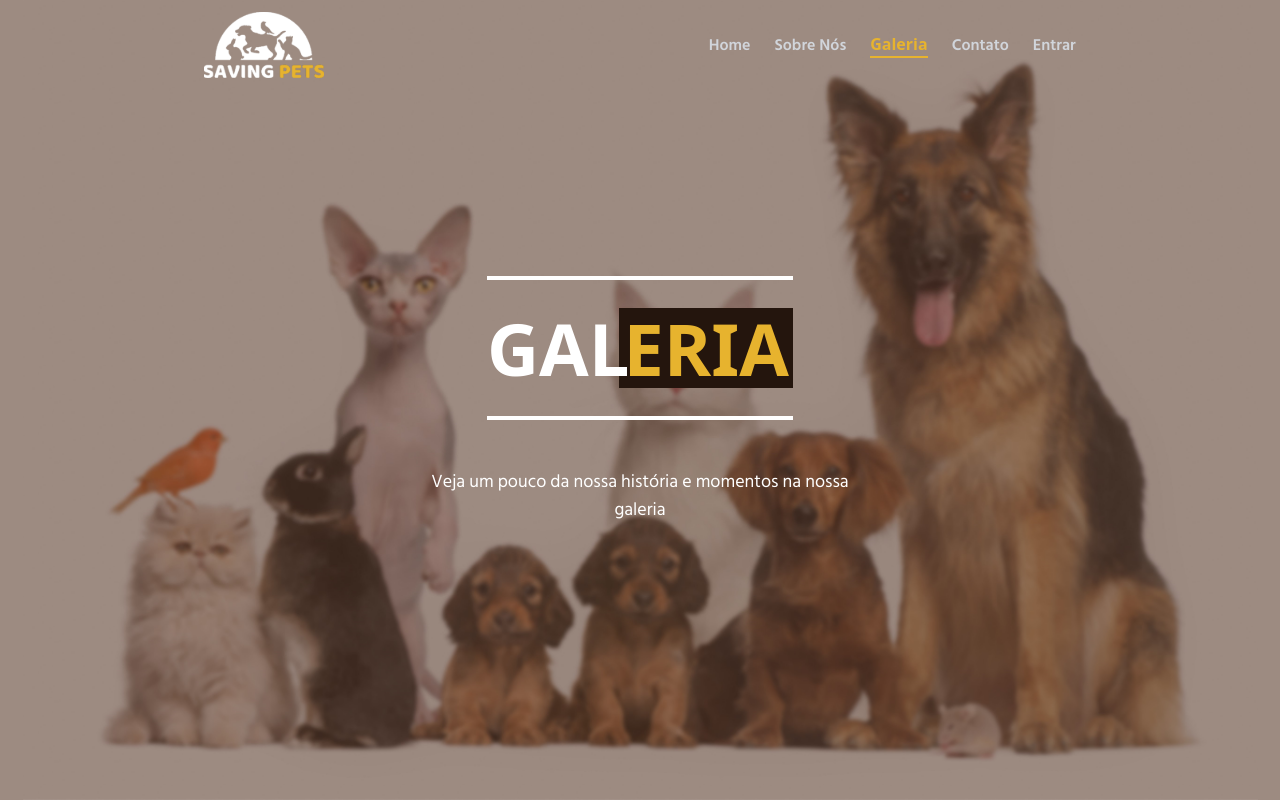
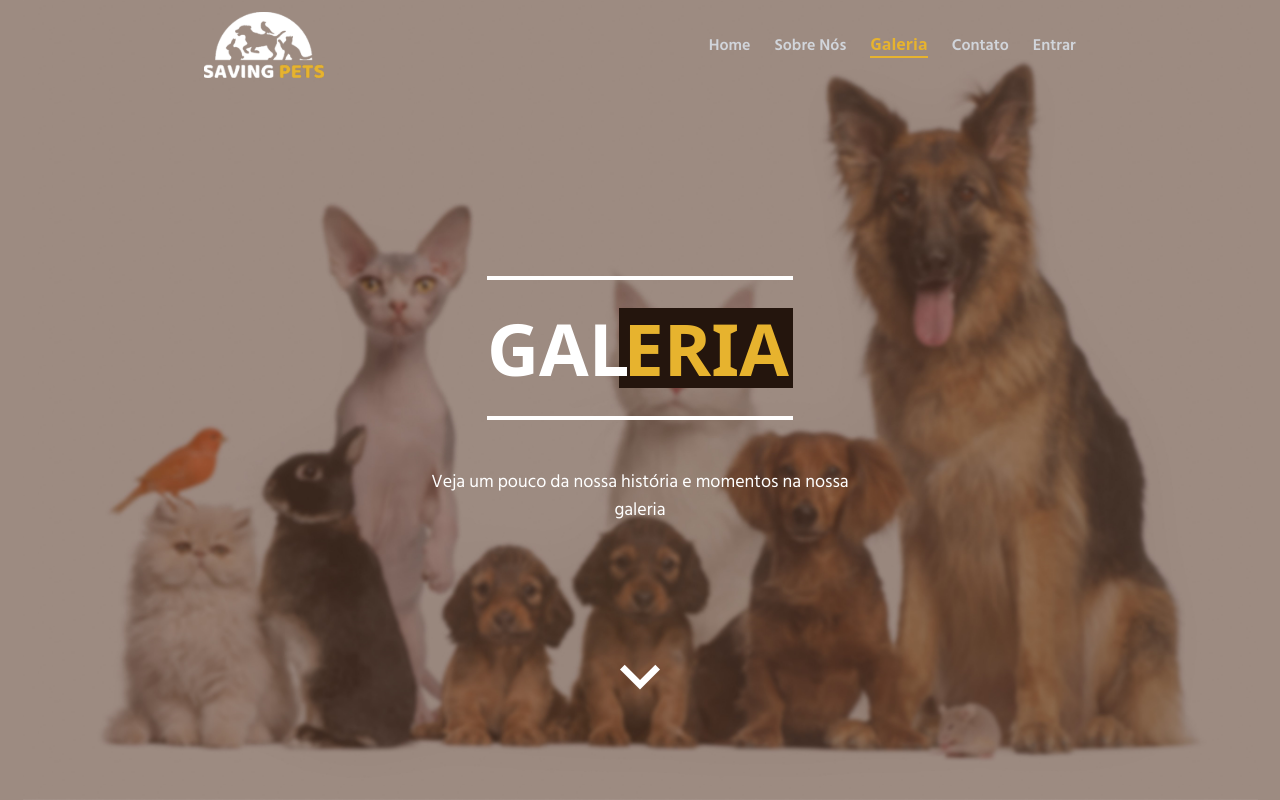
Before and after one commit to moraiskaua/front-end-saving-pets, a Next.js app: page /gallery in a window 1280 px wide. Shown: the top 800 px of the page. Built offline with nearby package versions, Linux system fonts and the light colour scheme; no server answers; a web font is replaced by a local one.

Commit message:
feat: scroll arrow

```diff
--- a/src/components/Banner.tsx
+++ b/src/components/Banner.tsx
@@ -1,3 +1,6 @@
+import { motion } from 'framer-motion';
+import ExpandMoreIcon from '@mui/icons-material/ExpandMore';
+
 interface BannerProps {
   isSingleWord?: boolean;
   pre_title: string;
@@ -9,7 +12,7 @@ const Banner = ({ pre_title, pos_title, text, isSingleWord }: BannerProps) => {
   return (
     <section
       className="min-h-screen w-full flex flex-col justify-center items-center gap-12
-        bg-contain bg-center bg-no-repeat bg-wallpaper bg-[#9D8B81]"
+        bg-contain bg-center bg-no-repeat bg-wallpaper bg-[#9D8B81] relative"
       id="banner"
     >
       <div
@@ -29,6 +32,14 @@ const Banner = ({ pre_title, pos_title, text, isSingleWord }: BannerProps) => {
       <p className="font-hind-siliguri font-light text-lg text-white text-center w-1/3">
         {text}
       </p>
+      <motion.div
+        initial={{ y: 0 }}
+        animate={{ y: [0, 12, 0] }}
+        transition={{ repeat: Infinity, duration: 1.5, ease: 'easeInOut' }}
+        style={{ position: 'absolute', bottom: '85px' }}
+      >
+        <ExpandMoreIcon style={{ fontSize: 80, color: 'white' }} />
+      </motion.div>
     </section>
   );
 };
--- a/src/styles/globals.css
+++ b/src/styles/globals.css
@@ -14,12 +14,10 @@
 
 .swiper-button-next,
 .swiper-button-prev {
-  color: #E7B32E;
+  color: #E7B32E !important;
 }
 
 .swiper-pagination .swiper-pagination-bullet {
   background-color: #E7B32E !important;
-  /* Altere para a cor desejada */
   border: 1px solid #E7B32E !important;
-  /* Adicione uma borda se desejar */
 }
```
Also changed, not shown: 2 other files (tests, documents, lock files or other folders).
